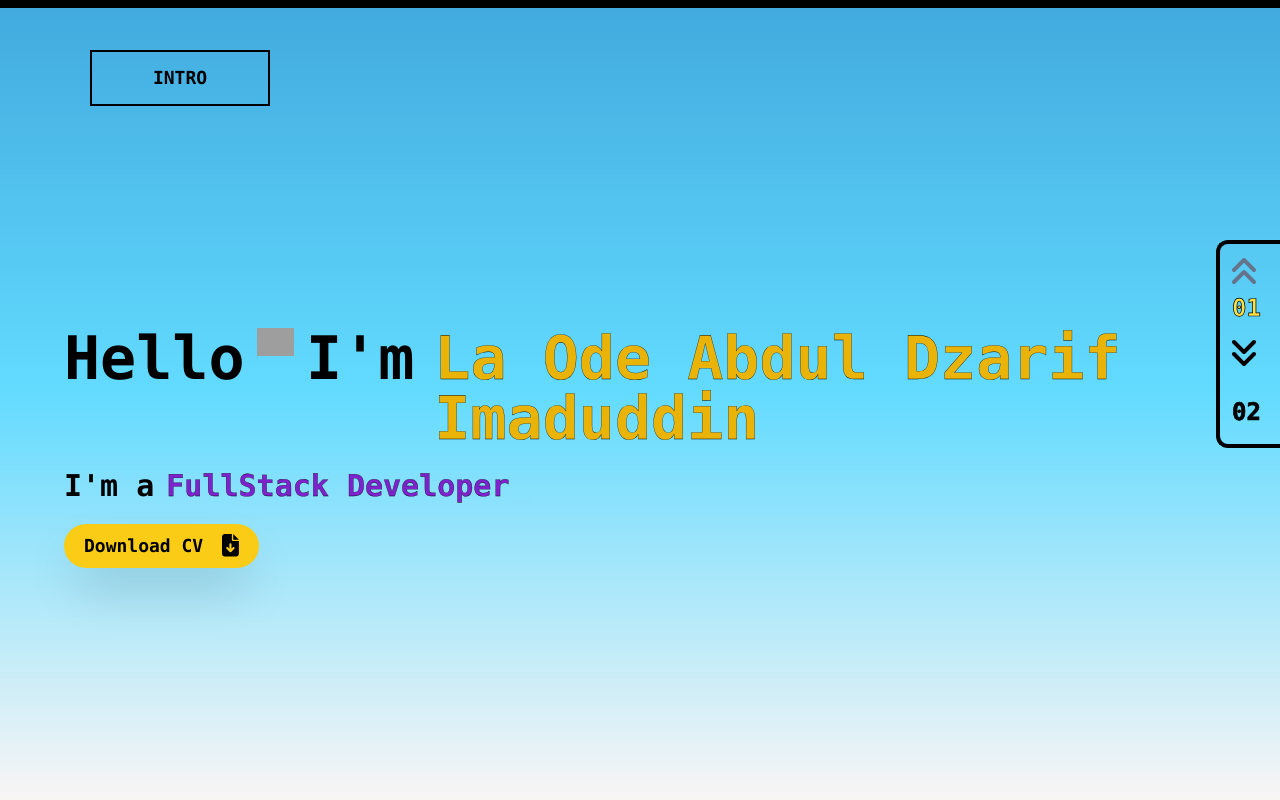
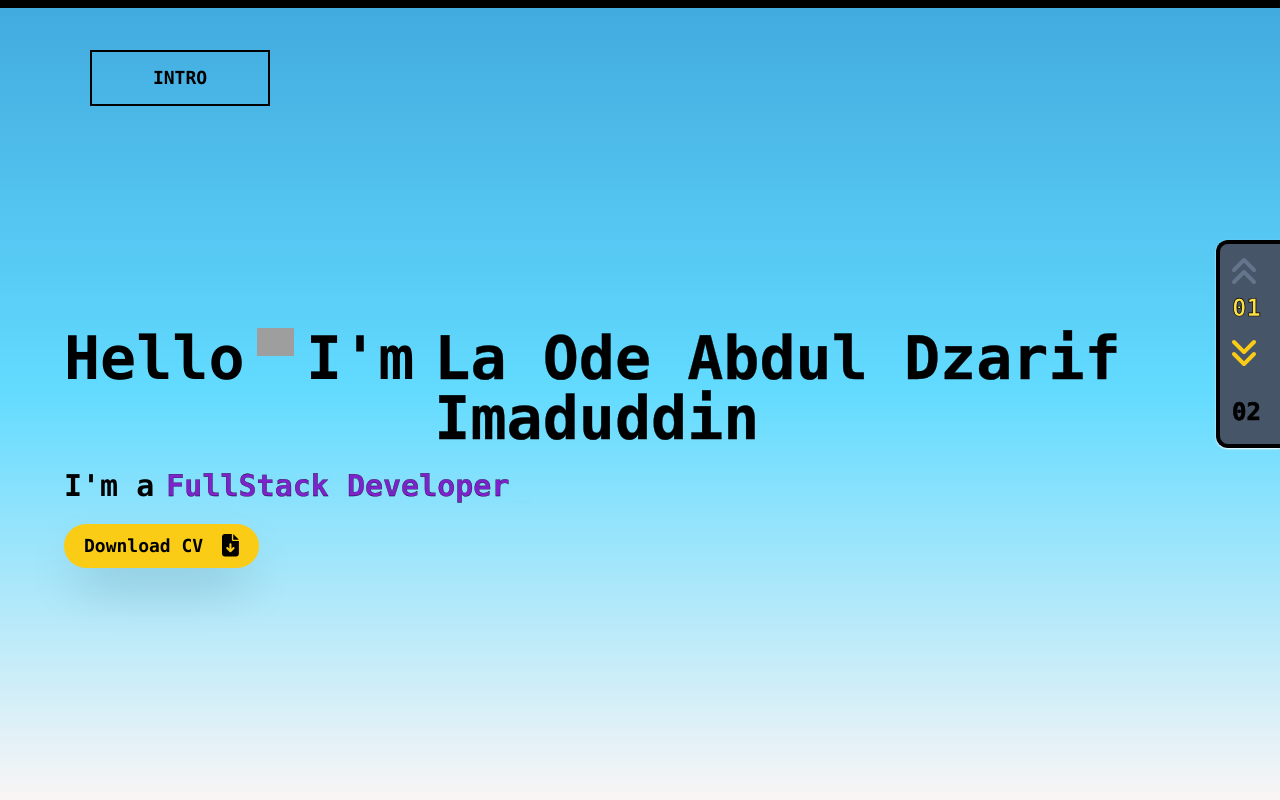
Before and after one commit to Alif-Dzarif/personal-website, a React (Vite) app: page / in a window 1280 px wide. Shown: the top 800 px of the page. Built offline with nearby package versions, Linux system fonts and the light colour scheme; grey boxes are pictures that could not be loaded.

Commit message:
style: add more style and fix some style

```diff
--- a/package.json
+++ b/package.json
@@ -24,7 +24,6 @@
     "react-scroll": "^1.9.0",
     "react-simple-typewriter": "^5.0.1",
     "react-toastify": "^9.1.3",
-    "react-tooltip": "^5.22.0",
     "stream-browserify": "^3.0.0",
     "swiper": "^11.0.3",
     "tailwindcss": "^3.3.5"
--- a/src/App.jsx
+++ b/src/App.jsx
@@ -135,12 +135,12 @@ function App() {
           INTRO
         </button>
       </div>
-      <aside className={`fixed top-[30%] right-0 z-[99] w-16 h-52 rounded-l-xl border-4 border-r-0 overflow-hidden inline-block ${buttonBorder}`}>
+      <aside className={`fixed top-[30%] right-0 z-[99] w-16 h-52 rounded-l-xl border-4 bg-slate-600 border-r-0 overflow-hidden inline-block ${buttonBorder} shadow-sm shadow-white`}>
         <div className='z-[3] flex items-center flex-col h-36 justify-between py-3'>
-          <div onClick={clickPrev} className={`cursor-pointer w-10 h-10 ${pages === 1 ? 'text-slate-500' : ''}`}>
+          <div onClick={clickPrev} className={`cursor-pointer w-10 h-10 ${pages === 1 ? 'text-slate-500' : 'text-yellow-400'}`}>
             <FontAwesomeIcon icon={faAnglesUp} size='2xl' className='' />
           </div>
-          <div onClick={clickNext} className={`cursor-pointer w-10 h-10 ${pages === 5 ? 'text-slate-500' : ''} `}>
+          <div onClick={clickNext} className={`cursor-pointer w-10 h-10 ${pages === 5 ? 'text-slate-500' : 'text-yellow-400'} `}>
             <FontAwesomeIcon icon={faAnglesDown} size='2xl' className='' />
           </div>
         </div>
@@ -157,7 +157,7 @@ function App() {
       <div className={`top-0 bottom-0 h-2 bg-black w-[]`}></div>
       <div className='slide-down  h-screen py-44 px-16 flex justify-center select-none' name='intro' >
         <div className='mt-36'>
-          <h1 className=' text-6xl flex font-bold '>Hello <span className='mr-3 ml-3'><a href="https://emoji.gg/emoji/2084-heya"><img src="https://cdn3.emoji.gg/emojis/2084-heya.gif" width="50px" height="50px" alt="heya" /></a></span> I'm <span className='text-yellow-500 ml-5 txt-outline'>La Ode Abdul Dzarif Imaduddin</span></h1>
+          <h1 className=' text-6xl flex font-bold '>Hello <span className='mr-3 ml-3'><a href="https://emoji.gg/emoji/2084-heya"><img src="https://cdn3.emoji.gg/emojis/2084-heya.gif" width="50px" height="50px" alt="heya" /></a></span> I'm <span className='ml-5 txt-outline'>La Ode Abdul Dzarif Imaduddin</span></h1>
           <h1 className='text-3xl mt-5 font-semibold'>I'm a
             <span className='ml-3 text-purple-700 txt-outline'>
               <Typewriter
--- a/src/components/AboutMe.jsx
+++ b/src/components/AboutMe.jsx
@@ -1,26 +1,15 @@
 import React from 'react'
-import { Tooltip } from 'react-tooltip'
-
-import 'react-tooltip/dist/react-tooltip.css'
-
 import me from '../assets/me/mefr.jpg'
 
 
 export default function AboutMe({ textColor }) {
   return (
     <div className={`h-screen w-screen px-40 pt-32 pb-20 ${textColor}`} name="aboutme">
-      <Tooltip
-        id='profile-image'
-        place='bottom'
-        variant='info'
-        content='Click to open LinkedIn'
-      >
-      </Tooltip>
       <h1 className={`text-center text-5xl font-bold`}>ABOUT ME</h1>
       <div className='grid grid-cols-2 w-full mt-32'>
         <div className='row-span-1 flex justify-center'>
-          <div id='profile-image' className='h-60 w-60 overflow-hidden rounded-full inline-block border-2 border-white hover:cursor-pointer outline outline-yellow-500 outline-4'>
-            <img src={me} className='mb-20 z-[-1] contrast-150 hover:brightness-125' />
+          <div className='h-60 w-60 overflow-hidden rounded-full inline-block border-2 border-white hover:cursor-pointer outline outline-yellow-500 outline-4'>
+            <img src={me} className='mb-20 z-[-1] contrast-150 hover:sepia' />
           </div>
         </div>
         <div className='text-xl font-semibold w-full row-span-1'>
```
Also changed, not shown: 2 other files (tests, documents, lock files or other folders).
